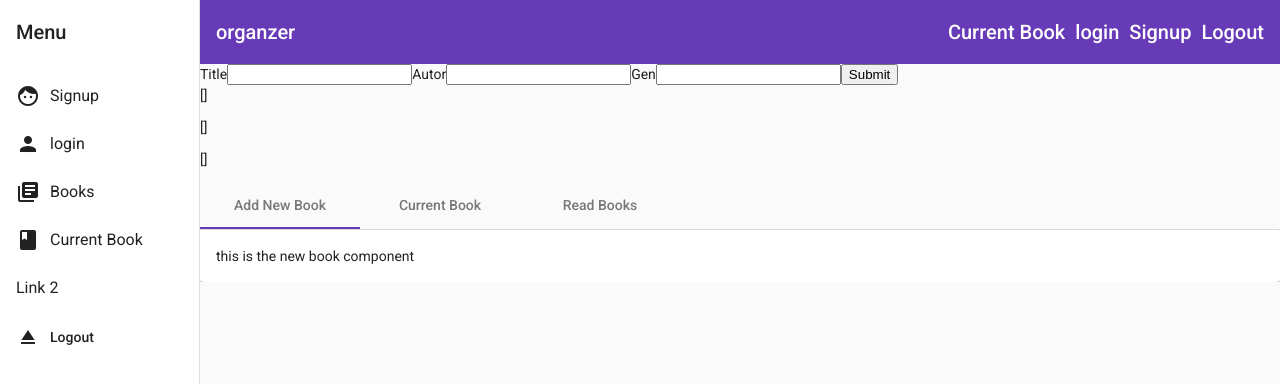
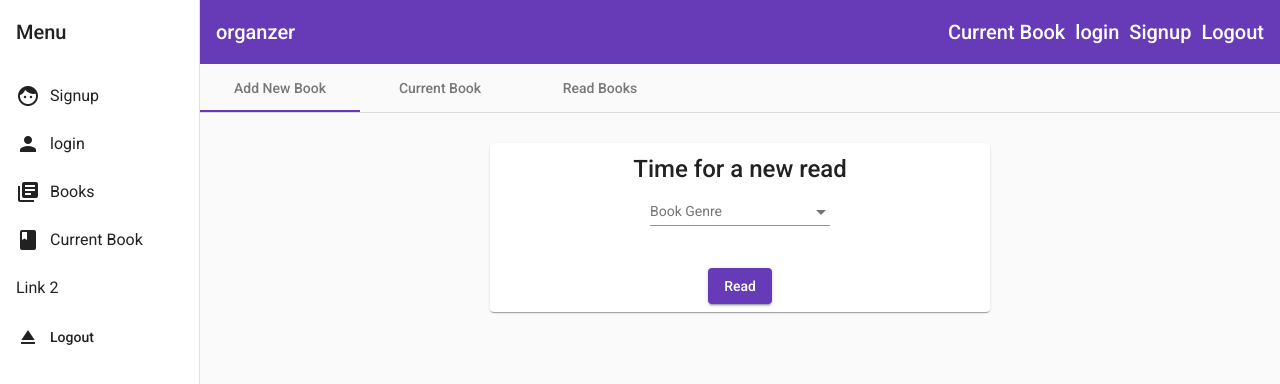
Before and after one commit to Totiruzi/organizer, an Angular app: page /books in a window 1280 px wide. Shown: the top 384 px of the page. Built offline with nearby package versions, Linux system fonts and the light colour scheme.

Commit message:
Add dialog module from Angular material

```diff
--- a/src/app/app.module.ts
+++ b/src/app/app.module.ts
@@ -1,10 +1,10 @@
+import { StopReadingComponent } from './aspiration/books/current-book/stop-reading.component';
 import { NgModule } from '@angular/core';
 import { BrowserModule } from '@angular/platform-browser';
 import { BrowserAnimationsModule } from '@angular/platform-browser/animations';
 import { FormsModule } from '@angular/forms';
 
 import { AngularMaterialModule } from './angular-material/angular-material.module';
-import { FlexLayoutModule } from '@angular/flex-layout';
 import { AppRoutingModule } from 'src/app/app-routing.module';
 import { AspirationModule } from 'src/app/aspiration/aspiration.module';
 import { AppComponent } from 'src/app/app.component';
@@ -26,11 +26,11 @@ import { LoginComponent } from 'src/app/auth/login/login.component';
     FormsModule,
     AppRoutingModule,
     AngularMaterialModule,
-    FlexLayoutModule,
     AspirationModule,
     CoreModule
   ],
   providers: [],
   bootstrap: [AppComponent],
+  entryComponents: [StopReadingComponent]
 })
 export class AppModule {}
--- a/src/app/aspiration/aspiration.module.ts
+++ b/src/app/aspiration/aspiration.module.ts
@@ -10,9 +10,10 @@ import { BooksComponent } from './books/books.component'
 import { NewBookComponent } from './books/new-book/new-book.component';
 import { CurrentBookComponent } from './books/current-book/current-book.component';
 import { ReadBooksComponent } from './books/read-books/read-books.component';
+import { StopReadingComponent } from './books/current-book/stop-reading.component';
 
 @NgModule({
-  declarations: [BooksComponent, BookListComponent, NewBookComponent, CurrentBookComponent, ReadBooksComponent],
+  declarations: [BooksComponent, BookListComponent, NewBookComponent, CurrentBookComponent, ReadBooksComponent, StopReadingComponent],
   imports: [CommonModule, RouterModule, FormsModule, AspirationRoutingModule, AngularMaterialModule],
   exports: [BooksComponent],
 })
--- a/src/app/aspiration/books/books.component.html
+++ b/src/app/aspiration/books/books.component.html
@@ -1,4 +1,4 @@
-<form (submit)="onSubmit($event)">
+<!-- <form (submit)="onSubmit($event)">
   <label for="title">Title</label>
   <input type="text" name="title" id="title" [(ngModel)]="inputTitle"
     (input)="titleInput($event)">
@@ -12,18 +12,20 @@
   <button type="submit">Submit</button>
 
 </form>
-<app-book-list [inputTitle]="inputTitle"  [inputAutor]="inputAutor"  [bookGenre]="bookGenre" [title]="title"></app-book-list>
+<app-book-list [inputTitle]="inputTitle"  [inputAutor]="inputAutor"  [bookGenre]="bookGenre" [title]="title"></app-book-list> -->
 
-<mat-tab-group>
+<mat-tab-group *ngIf="!currentBook">
   <mat-tab label="Add New Book">
-    <app-new-book></app-new-book>
+    <app-new-book (genreValue)="currentBook=true"></app-new-book>
   </mat-tab>
   <mat-tab label="Current Book">
-    <app-book-list [inputTitle]="inputTitle"  [inputAutor]="inputAutor"  [bookGenre]="bookGenre" [title]="title"></app-book-list>
+    <app-book-list></app-book-list>
   </mat-tab>
   <mat-tab label="Read Books">
     <app-read-books></app-read-books>
   </mat-tab>
 </mat-tab-group>
 
-<router-outlet></router-outlet>
+<app-current-book *ngIf="currentBook" (exitReading)="currentBook=false"></app-current-book>
+
+<!-- <router-outlet></router-outlet> -->
--- a/src/app/aspiration/books/books.component.ts
+++ b/src/app/aspiration/books/books.component.ts
@@ -6,36 +6,16 @@ import { Component, OnInit } from '@angular/core'
   styleUrls: ['./books.component.scss'],
 })
 export class BooksComponent implements OnInit {
-  title: any = []
-  autor: any = []
-  gen: any = []
-  inputTitle: string = ''
-  inputAutor: string = ''
-  bookGenre: string = ''
+  currentBook = false;
 
   constructor() {}
 
   ngOnInit(): void {}
 
   onSubmit(event: any) {
-    event.preventDefault()
-    this.title.push(this.inputTitle)
-    this.autor.push(this.inputAutor)
-    this.gen.push(this.bookGenre)
+
   }
-
-  titleInput(event: any) {
-    console.log(event.target.value)
-    // this.title = event.target.value;
-  }
-
-  autorInput(event: any) {
-    console.log(event.target.value)
-    // this.title = event.target.value;
-  }
-
-  genInput(event: any) {
-    console.log(event.target.value)
-    // this.title = event.target.value;
+  recievdGenreValue() {
+    // this.currentBook = true;
   }
 }
--- a/src/app/aspiration/books/current-book/current-book.component.html
+++ b/src/app/aspiration/books/current-book/current-book.component.html
@@ -1 +1,6 @@
-<p>current-book works!</p>
+<section class="current-book" fxLayout="column" fxLayoutAlign="center center">
+  <mat-progress-spinner [value]="currentProgress"></mat-progress-spinner>
+  <h1>{{currentProgress}}</h1>
+  <p> As you change your self with education, you change the world</p>
+  <button mat-raised-button color="warn" (click)="stopReading()">Stop!</button>
+</section>
--- a/src/app/aspiration/books/current-book/current-book.component.scss
+++ b/src/app/aspiration/books/current-book/current-book.component.scss
@@ -0,0 +1,3 @@
+.current-book {
+  padding: 30px;
+}
--- a/src/app/aspiration/books/current-book/current-book.component.ts
+++ b/src/app/aspiration/books/current-book/current-book.component.ts
@@ -1,4 +1,6 @@
-import { Component, OnInit } from '@angular/core';
+import { Component, EventEmitter, OnInit, Output } from '@angular/core';
+import { MatDialog } from '@angular/material/dialog';
+import { StopReadingComponent } from './stop-reading.component';
 
 @Component({
   selector: 'app-current-book',
@@ -6,10 +8,42 @@ import { Component, OnInit } from '@angular/core';
   styleUrls: ['./current-book.component.scss']
 })
 export class CurrentBookComponent implements OnInit {
+  @Output() exitReading = new EventEmitter<void>();
+  currentProgress = 0;
+  timer: any;
+  constructor(public matDialog: MatDialog) { }
 
-  constructor() { }
+  openDialog() {
+    const dialogRef = this.matDialog.open(StopReadingComponent, {
+      data: {progress:  this.currentProgress}
+    });
+
+    dialogRef.afterClosed().subscribe(result=> {
+      console.log(result);
+      if (result) {
+        this.exitReading.emit();
+      } else {
+        this.startOrResumeReading();
+      }
+    })
+  }
 
   ngOnInit(): void {
+    this.startOrResumeReading();
   }
 
+  startOrResumeReading() {
+    this.timer = setInterval(() => {
+      this.currentProgress += 5;
+      if (this.currentProgress >= 100) {
+        clearInterval(this.timer);
+      }
+    }, 1000);
+  }
+
+  stopReading() {
+    clearInterval(this.timer);
+    this.openDialog();
+
+  }
 }
--- /dev/null
+++ b/src/app/aspiration/books/current-book/stop-reading.component.ts
@@ -0,0 +1,22 @@
+import { Component, Inject } from '@angular/core';
+import { MAT_DIALOG_DATA } from '@angular/material/dialog';
+
+@Component({
+  selector: 'app-stop-reading',
+  template: `
+    <h1 mat-dialog-title>Are you sure you want to consel reading</h1>
+    <mat-dialog-content>
+      <p>You have {{passedData.progress}}% in progress!</p>
+    </mat-dialog-content>
+    <mat-dialog-actions>
+      <button mat-button [mat-dialog-close]="true">Yes</button>
+      <button mat-button [mat-dialog-close]="false">No</button>
+    </mat-dialog-actions>
+  `
+})
+
+export class StopReadingComponent {
+  false: any;
+
+  constructor(@Inject(MAT_DIALOG_DATA) public passedData:any) { }
+}
--- a/src/app/aspiration/books/new-book/new-book.component.html
+++ b/src/app/aspiration/books/new-book/new-book.component.html
@@ -1,5 +1,20 @@
-<section fxFlex="500" fxLayoutAlign="center">
-  <mat-card>
-    this is the new book component
+<section class="new-book" fxLayout fxLayoutAlign="center">
+  <mat-card fxFlex.xs="100%" fxFlex="500px">
+    <mat-card-title fxLayoutAlign="center"> Time for a new read</mat-card-title>
+    <mat-card-content fxLayoutAlign="center">
+      <mat-form-field>
+        <mat-label>Book Genre</mat-label>
+        <mat-select>
+          <mat-option *ngFor="let gen of bookGenres" [value]="gen">
+            {{gen}}
+          </mat-option>
+        </mat-select>
+      </mat-form-field>
+    </mat-card-content>
+    <mat-card-actions fxLayoutAlign="center">
+      <button mat-raised-button color="primary" (click)="onGenrePick()">
+        Read
+      </button>
+    </mat-card-actions>
   </mat-card>
 </section>
--- a/src/app/aspiration/books/new-book/new-book.component.scss
+++ b/src/app/aspiration/books/new-book/new-book.component.scss
@@ -0,0 +1,3 @@
+.new-book {
+  padding: 30px;
+}
--- a/src/app/aspiration/books/new-book/new-book.component.ts
+++ b/src/app/aspiration/books/new-book/new-book.component.ts
@@ -1,15 +1,21 @@
-import { Component, OnInit } from '@angular/core';
-
+import { Component, EventEmitter, OnInit, Output } from '@angular/core';
 @Component({
   selector: 'app-new-book',
   templateUrl: './new-book.component.html',
   styleUrls: ['./new-book.component.scss']
 })
 export class NewBookComponent implements OnInit {
+  bookGenres = ["Psychology", "Programming", "Family", "Finance", "Science", "Fiction", "Other"];
+
+  @Output() genreValue = new EventEmitter<void>()
 
   constructor() { }
 
   ngOnInit(): void {
   }
 
+  onGenrePick() {
+    console.log('Submitted');
+    this.genreValue.emit();
+  }
 }
```
Also changed, not shown: src/app/angular-material/angular-material.module.ts (+10 -2 lines).
